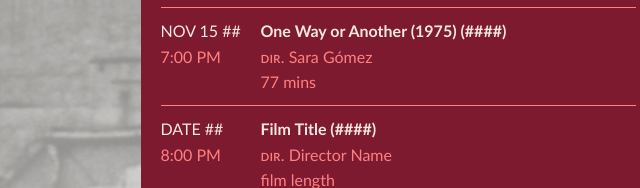
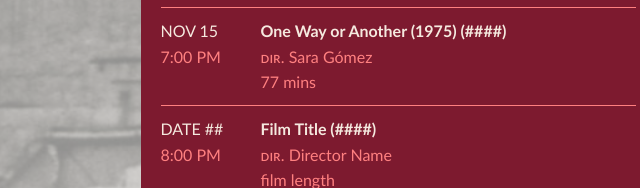
Before and after one commit to jayucinema/jayucinema.github.io, a plain HTML site: page index.html in a window 1280 px wide. Shown: the part 399-587 px from the top of the page, 242-882 px from the left. Drawn offline with Linux system fonts and the light colour scheme.

Commit message:
Update index.html

```diff
--- a/index.html
+++ b/index.html
@@ -203,7 +203,7 @@
       </div>
 <!--ROW 4-->
       <div class="row">
-        <div class="date">NOV 15 ##</div>
+        <div class="date">NOV 15</div>
         <div class="film-title"><a href="https://letterboxd.com/film/one-way-or-another-1975/">One Way or Another (1975) (####)</a></div>
       </div>
       <div class="subrow_a">
```
